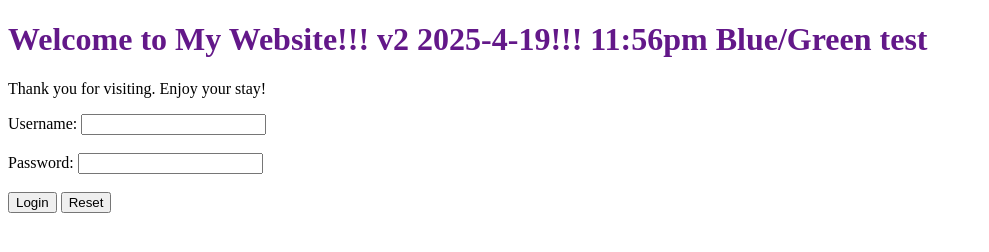
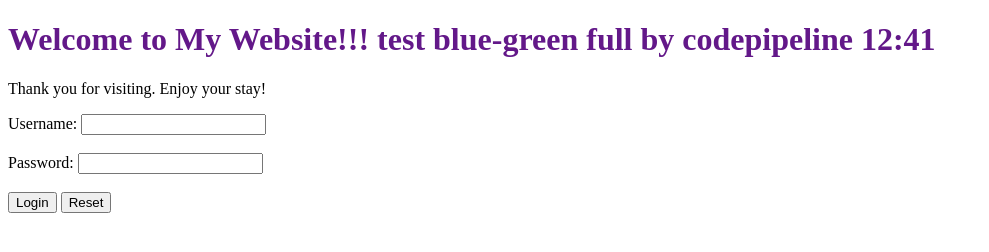
Before and after one commit to hieu-dinh/nodejs-random-color, a website: page public/index.html in a window 1280 px wide. Shown: the whole page, without its empty margins (0-989 px from the left). Drawn offline with Linux system fonts and the light colour scheme.

Commit message:
blue-green full

```diff
--- a/public/index.html
+++ b/public/index.html
@@ -7,7 +7,7 @@
 </head>
 
 <body>
-    <h1 id="welcome" style="color: #631889;">Welcome to My Website!!! v2 2025-4-19!!! 11:56pm Blue/Green test </h1>
+    <h1 id="welcome" style="color: #631889;">Welcome to My Website!!! test blue-green full by codepipeline 12:41 </h1>
     <p>Thank you for visiting. Enjoy your stay!</p>
 
     <form action="/api/login" method="POST">
```
